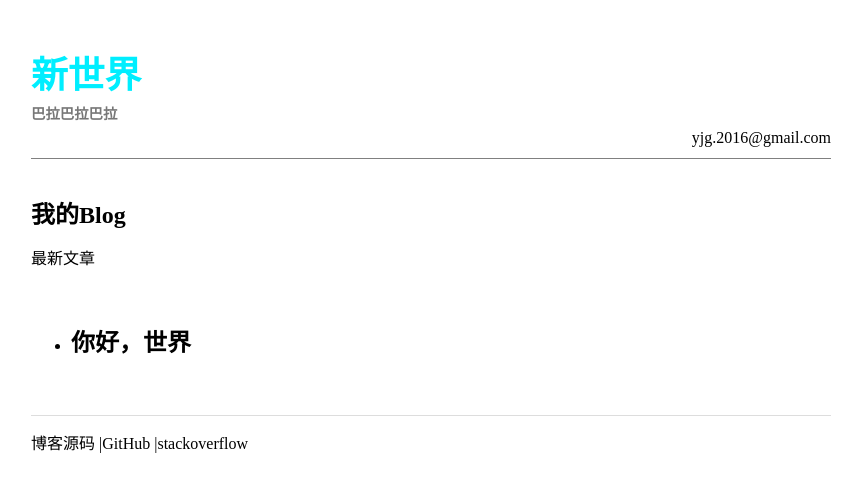
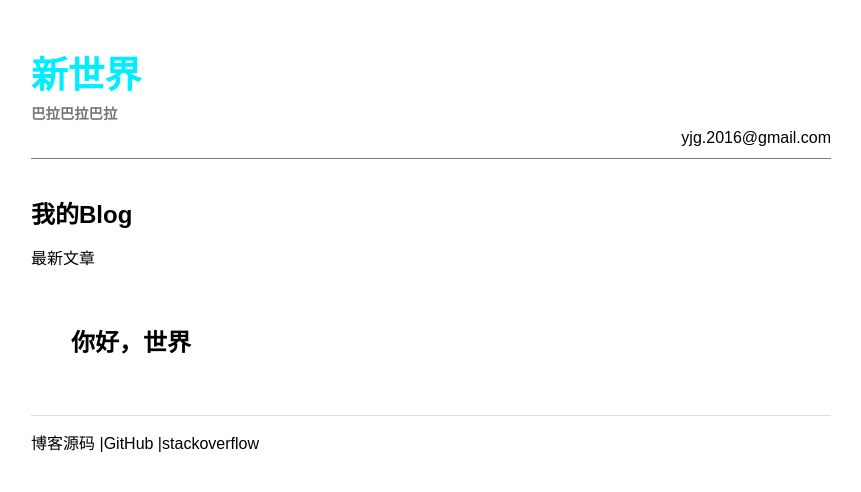
Before and after one commit to leongithub/blog, a Jekyll site: the page built from index.html, in a window 1280 px wide. Shown: the top 492 px of the page, without its empty margins (209-1070 px from the left). Built offline with Jekyll 4.4.1, drawn with Linux system fonts in a browser that asks for light colours.

Commit message:
Update default.css

```diff
--- a/css/default.css
+++ b/css/default.css
@@ -1,5 +1,9 @@
 body {
-	display: block;
+    font-family: "微软雅黑","Arial","Helvetica","sans-serif";
+}
+
+li {
+    list-style-type: none;
 }
 
 a {
```
